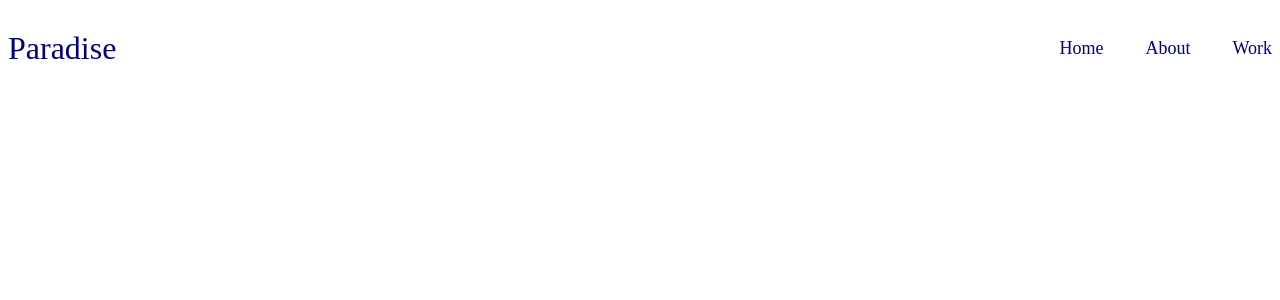
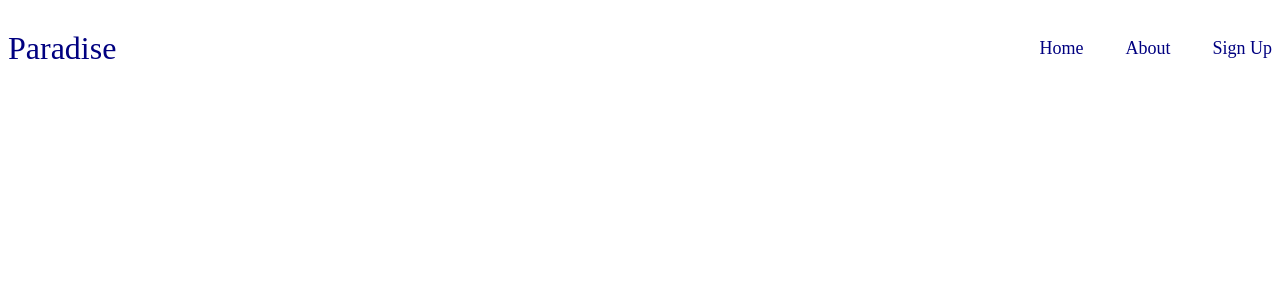
Before and after one commit to mjl776/final-project-mjl776, a Next.js app: page /nav in a window 1280 px wide. Shown: the top 300 px of the page. Built offline with nearby package versions, Linux system fonts and the light colour scheme.

Commit message:
finished routing set up

```diff
--- a/pages/nav.js
+++ b/pages/nav.js
@@ -1,38 +1,36 @@
 import React from 'react';
+import Link from 'next/link'
 export default function Nav() {
 
     return (
-        <>
         <nav className = "navbar">
             <a href = "/" className = "nav-branding"> Paradise </a>
                 <ul className = "nav-menu">
                     <li className = "nav-item">
-                        <a
-                            to= "/"
+                        <Link
+                            href= "/"
                             className="nav-link"
                         >
                             Home
-                        </a>
+                        </Link>
                     </li>
                     <li className = "nav-item">
-                        <a
-                            to= "/about"
+                        <Link
+                            href= "/about"
                             className = "nav-link"
                         >
                             About
-                        </a>
+                        </Link>
                     </li>
                     <li className = "nav-item">
-                        <a
-                            to= "/work"
+                        <Link
+                            href= "/auth"
                             className ="nav-link"
                         >
-                            Work
-                        </a>
+                            Sign Up
+                        </Link>
                     </li>
                 </ul>
         </nav>
-
-        </>
     )
 }
```
Also changed, not shown: pages/about.js (added, +8 -0 lines), pages/auth.js (added, +7 -0 lines), pages/homepage.js (added, +29 -0 lines), pages/index.js (+2 -20 lines), 1 other file (tests, documents, lock files or other folders).
